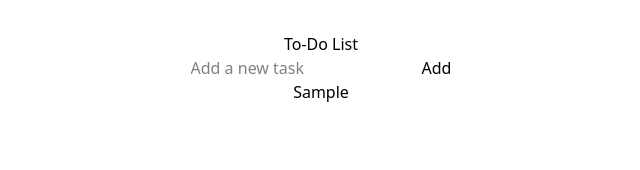
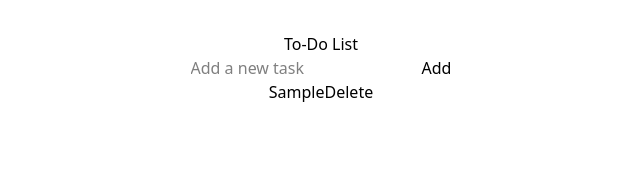
Before and after one commit to Myragull/todo-list, a React (Vite) app: page / in a window 1280 px wide. Both pictures are taken after typing "Sample" into the empty fields and a click on the button "Add". Shown: the top 170 px of the page, without its empty margins (319-959 px from the left). Built offline with nearby package versions, Linux system fonts and the light colour scheme.

Commit message:
createa a delete button inside the li and make the deleteHandler for functionality

```diff
--- a/src/App.jsx
+++ b/src/App.jsx
@@ -18,7 +18,10 @@ function App() {
   };
 
   console.log(todos);
-
+ const HandlerDelete = (id) => {
+    const filteredTodos = todos.filter((todo) => todo.id !== id);
+    settodos(filteredTodos);
+  };
 
   return (
     <div className="main-container">
@@ -42,6 +45,12 @@ function App() {
                 className="list-li"
                 key={todo.id}>
                   <span className="todo-text">{todo.title}</span>
+                  <button
+                    className="delete-button"
+                    onClick={() => HandlerDelete(todo.id)}
+                  >
+                    Delete
+                  </button>
                 </li>
               );
             })}
```
